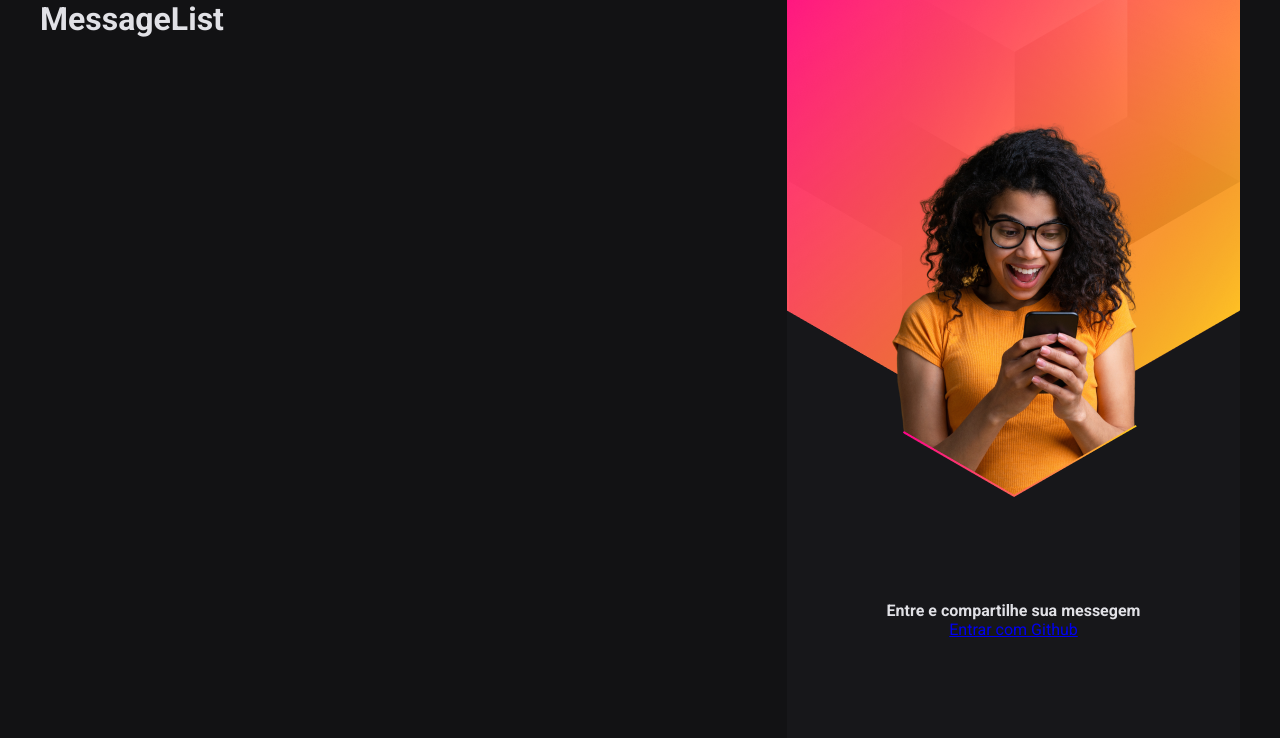
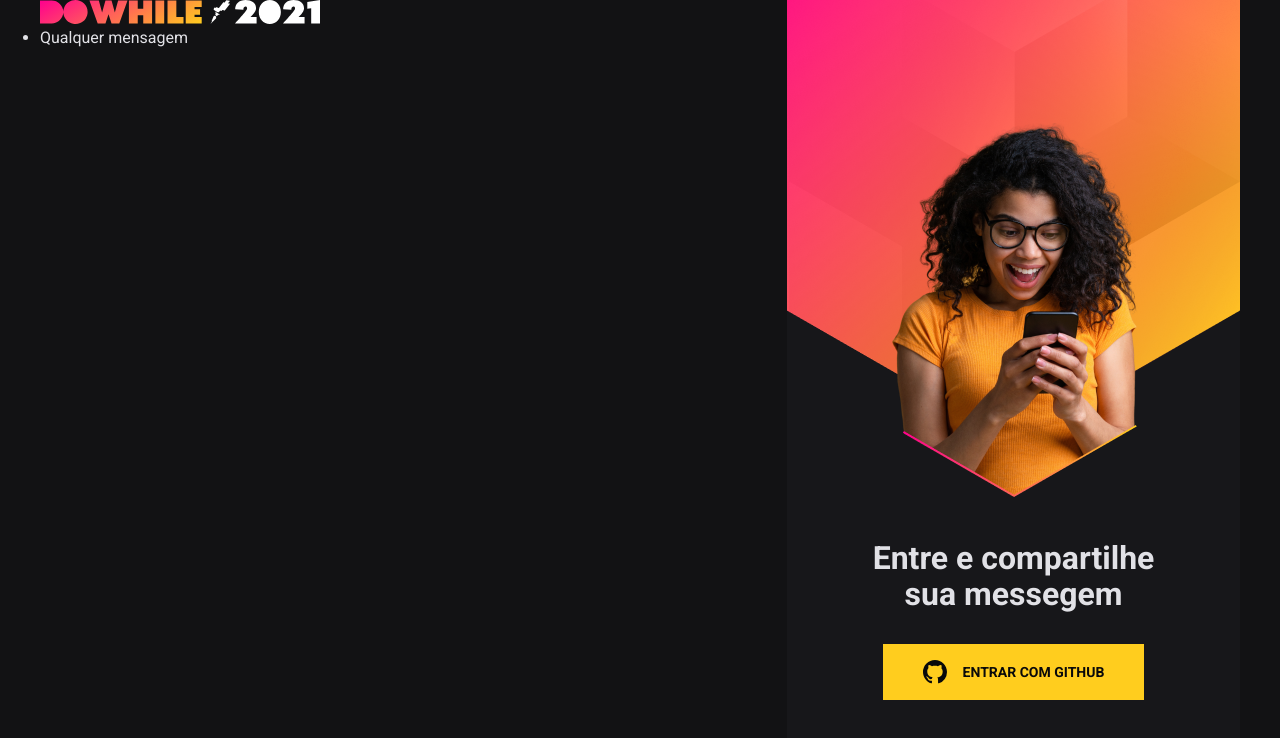
Before and after one commit to ronald-assis/web_heat, a React (Vite) app: page / in a window 1280 px wide. Shown: the top 738 px of the page. Built offline with nearby package versions, Linux system fonts and the light colour scheme.

Commit message:
fix: MessageList and LoginBox components

```diff
--- a/package.json
+++ b/package.json
@@ -10,6 +10,7 @@
   "dependencies": {
     "react": "^18.0.0",
     "react-dom": "^18.0.0",
+    "react-icons": "^4.3.1",
     "sass": "^1.51.0"
   },
   "devDependencies": {
--- a/src/components/LoginBox/index.tsx
+++ b/src/components/LoginBox/index.tsx
@@ -1,3 +1,4 @@
+import { VscGithubInverted } from 'react-icons/vsc'
 import styles from './styles.module.scss';
 
 export function LoginBox() {
@@ -5,6 +6,7 @@ export function LoginBox() {
     <div className={styles.loginBoxWrappe}>
       <strong>Entre e compartilhe sua messegem</strong>
       <a href='#' className={styles.signInWithGithub}>
+        <VscGithubInverted size="24" />
         Entrar com Github
       </a>
 
--- a/src/components/LoginBox/styles.module.scss
+++ b/src/components/LoginBox/styles.module.scss
@@ -10,4 +10,34 @@
   flex-direction: column;
   justify-content: center;
   align-items: center;
+
+  strong {
+    font-size: 32px;
+    line-height: 36px;
+  }
+
+ .signInWithGithub {
+    background-color: #ffcd1e;
+    margin-top: 32px;
+    padding: 0 40px;
+    height: 56px;
+    color: #09090a;
+    font-size: 14px;
+    font-weight: bold;
+    text-transform: uppercase;
+    text-decoration: none;
+
+    display: flex;
+    align-items: center;
+    justify-content: center;
+
+    svg {
+      margin-right: 16px;
+    }
+
+    &:hover {
+      filter: brightness(0.9);
+    }
+
+  }
 }
--- a/src/components/MessageList/index.tsx
+++ b/src/components/MessageList/index.tsx
@@ -1,3 +1,19 @@
+import styles from './styles.module.scss';
+
+import logImg from '../../assets/logo.svg';
+
 export function MessageList() {
-  return <h1>MessageList</h1>
+  return (
+    <div className={styles.messageListWrapper}>
+      <img src={logImg} alt='DoWhile 2021' />
+
+      <ul className={styles.messageList}>
+        <li className={styles.message}>
+          <p className={styles.messageContent}>
+            Qualquer mensagem
+          </p>
+        </li>
+      </ul>
+    </div>
+  )
 }
--- /dev/null
+++ b/src/components/MessageList/styles.module.scss
@@ -0,0 +1,3 @@
+.messageListWrapper {
+
+}
```
Also changed, not shown: 1 other file (tests, documents, lock files or other folders).
